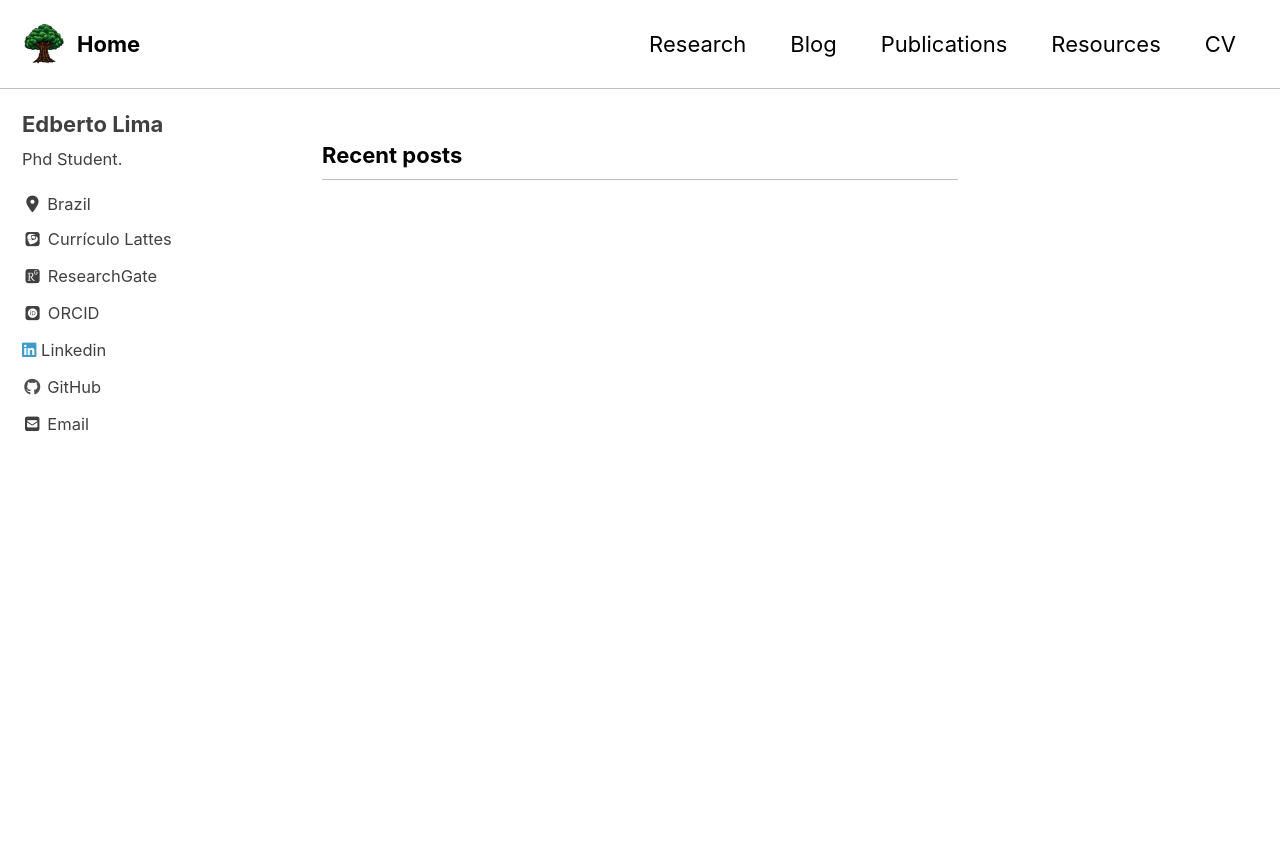
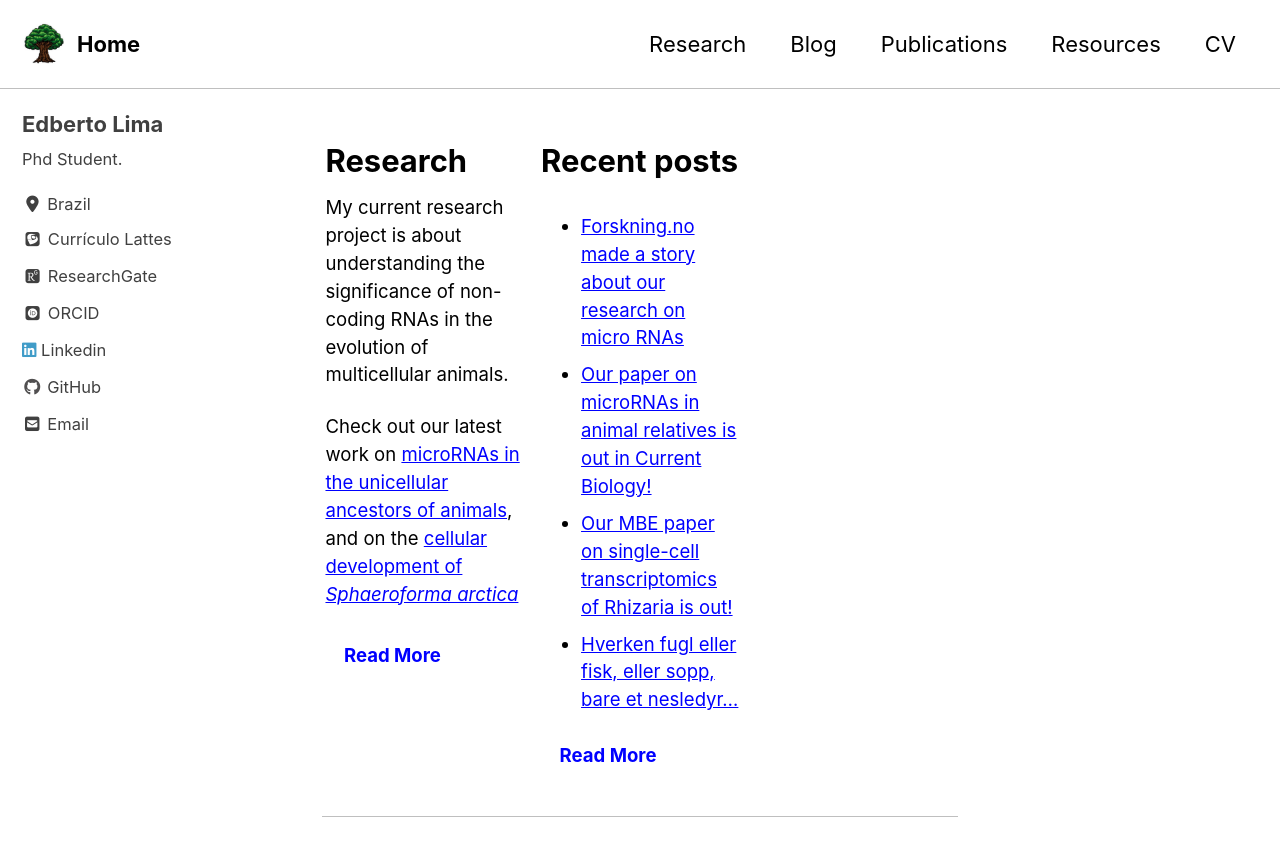
Before and after one commit to ericklisboito/ericklisboito, a Jekyll site: the page built from index.html, in a window 1280 px wide and 900 px high. Shown: the top 856 px of the window. Built offline with Jekyll 4.4.1, drawn with Linux system fonts in a browser that asks for light colours; cached includes are drawn as plain includes; nearby versions of some CDN libraries; some web fonts are replaced; the list of posts is cut into pages by our own code.

Commit message:
Update index.html

```diff
--- a/index.html
+++ b/index.html
@@ -1,4 +1,32 @@
 ---
-layout: home
+layout: single
 author_profile: true
+permalink: /
+feature_row:
+  - title: "Research"
+    excerpt: "
+
+My current research project is about understanding the significance of non-coding RNAs in the evolution of multicellular animals.
+
+
+Check out our latest work on [microRNAs in the unicellular ancestors of animals](https://www.cell.com/current-biology/fulltext/S0960-9822(18)31063-7#%20),
+and on the [cellular development of _Sphaeroforma arctica_](/publications/01-2019-Sar_development/)"
+
+    url: "/research/"
+    btn_label: "Read More"
+  - title: "Recent posts"
+    excerpt: "
+
+    - [Forskning.no made a story about our research on micro RNAs](/blog/miRNA_forskning_no/)
+
+    - [Our paper on microRNAs in animal relatives is out in Current Biology!](/blog/miRNA_paper/)
+
+    - [Our MBE paper on single-cell transcriptomics of Rhizaria is out!](/blog/MBE_paper/)
+
+    - [Hverken fugl eller fisk, eller sopp, bare et nesledyr...](/blog/dendrogramma-oppdatering/)
+    "
+    url: "/blog/"
+    btn_label: "Read More"
 ---
+
+{% include feature_row %}
```
